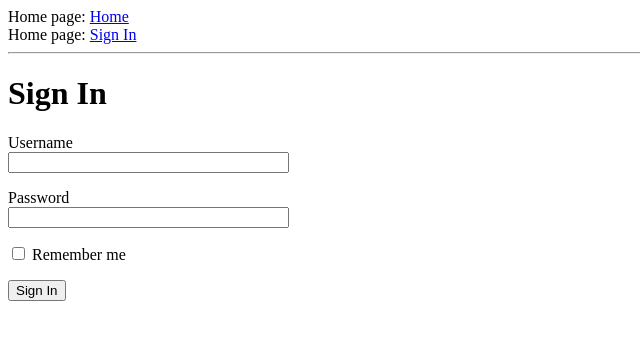
After one commit to ogurliev02/2R2_group, a Flask app: page /login in a window 1280 px wide. The commit adds this page. Shown: the top 340 px of the page, without its empty margins (0-640 px from the left). Run offline with Flask 2, Linux system fonts and the light colour scheme.

Commit message:
next lesson

```diff
--- a/app/__init__.py
+++ b/app/__init__.py
@@ -1,5 +1,7 @@
 from flask import Flask
+from config import Config
 
 app = Flask(__name__)
+app.config.from_object(Config)
 
 from app import routes
--- /dev/null
+++ b/app/forms.py
@@ -0,0 +1,12 @@
+from flask_wtf import FlaskForm
+from wtforms import StringField, PasswordField, BooleanField, SubmitField
+from wtforms.validators import DataRequired
+
+class LoginForm(FlaskForm):
+    username = StringField('Username', validators=[DataRequired()])
+    password = PasswordField('Password', validators=[DataRequired()])
+    remember_me = BooleanField('Remember me')
+    submit = SubmitField('Sign In')
+
+class RegistrationForm(FlaskForm):
+    pass
--- a/app/routes.py
+++ b/app/routes.py
@@ -1,5 +1,6 @@
-from flask import render_template
+from flask import render_template, flash, redirect, url_for
 from app import app
+from app.forms import LoginForm
 
 @app.route('/')
 @app.route('/index')
@@ -25,3 +26,11 @@ def index():
     ]
 
     return render_template('index.html', title='Post', user=user, posts=posts)
+
+@app.route('/login', methods=['GET', 'POST'])
+def login():
+    form = LoginForm()
+    if form.validate_on_submit():
+        # flash(f'Login requested for user {form.username.data}, remember_me={form.remember_me.data}')
+        return render_template('login.html', form=form, title='Sign In', username=form.username.data, password=form.password.data)
+    return render_template('login.html', title='Sign In', form=form)
--- a/app/templates/base.html
+++ b/app/templates/base.html
@@ -8,8 +8,18 @@
     </head>
 
     <body>
-        <div>Home page: <a href="/index">Home</a></div>
+        <div>Home page: <a href="{{ url_for('index') }}">Home</a></div>
+        <div>Home page: <a href="{{ url_for('login') }}">Sign In</a></div>
         <hr>
+        {% with messages = get_flashed_messages() %}
+        {% if message in messages %}
+        <ul>
+            {% for message in messages %}
+            <li>{{ message }}</li>
+            {% endfor %}
+        </ul>
+        {% endif %}
+        {% endwith %}
 
         {% block content %}{% endblock %}
     </body>
--- /dev/null
+++ b/app/templates/login.html
@@ -0,0 +1,31 @@
+{% extends "base.html" %}
+
+{% block content %}
+    <h1>Sign In</h1>
+    <form action="" method="POST" novalidate>
+        {{ form.hidden_tag() }}
+        <p>
+            {{ form.username.label }} <br>
+            {{ form.username(size=32) }} <br>
+            {% for error in form.username.errors %}
+            <span style="color: red">{{ error }}</span>
+            {% endfor %}
+        </p>
+        <p>
+            {{ form.password.label }} <br>
+            {{ form.password(size=32) }} <br>
+            {% for error in form.password.errors %}
+            <span style="color: red">{{ error }}</span>
+            {% endfor %}
+        </p>
+
+        <p>{{ form.remember_me() }} {{ form.remember_me.label }}</p>
+        <p>{{ form.submit() }}</p>
+    </form>
+
+    {% if username and password %}
+        <p>{{ username }}</p>
+        <p>{{ password }}</p>
+    {% endif %}
+
+{% endblock %}
--- /dev/null
+++ b/config.py
@@ -0,0 +1,4 @@
+import os
+
+class Config(object):
+    SECRET_KEY = os.environ.get('SECRET_KEY') or 'supertestkey'
```
